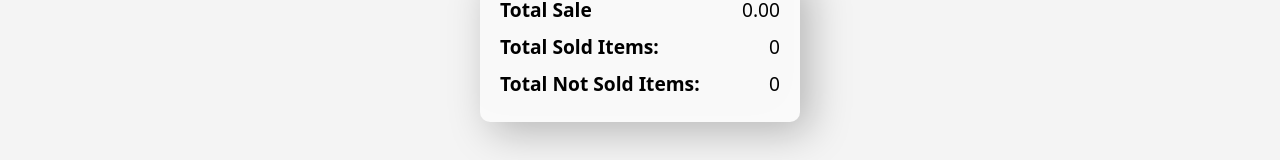
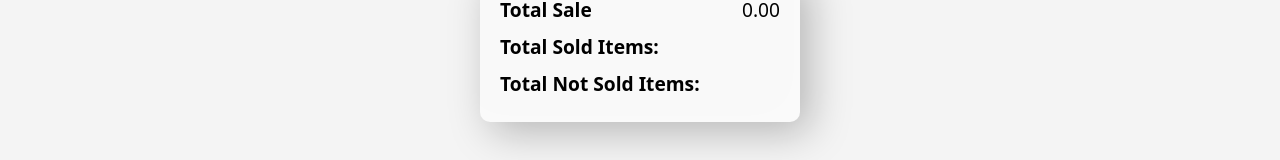
Before and after one commit to Algoture/Roxiler, a React (Vite) app in the folder client/: page / in a window 1280 px wide. Shown: the part 498-658 px from the top of the page. Built offline with nearby package versions, Linux system fonts and the light colour scheme; no server answers.

Commit message:
statistics changes

```diff
--- a/client/src/Statistics.jsx
+++ b/client/src/Statistics.jsx
@@ -35,11 +35,11 @@ const Statistics = ({ month }) => {
             {statistics.totalSaleAmount.toFixed(2)}
           </p>
           <p>
-            <strong>Total Sold Items:</strong> {statistics.totalSoldItems}
+            <strong>Total Sold Items:</strong> {statistics.totalSoldproducts}
           </p>
           <p>
             <strong>Total Not Sold Items:</strong>{" "}
-            {statistics.totalNotSoldItems}
+            {statistics.totalNotSoldproducts}
           </p>
         </div>
       </div>
```
